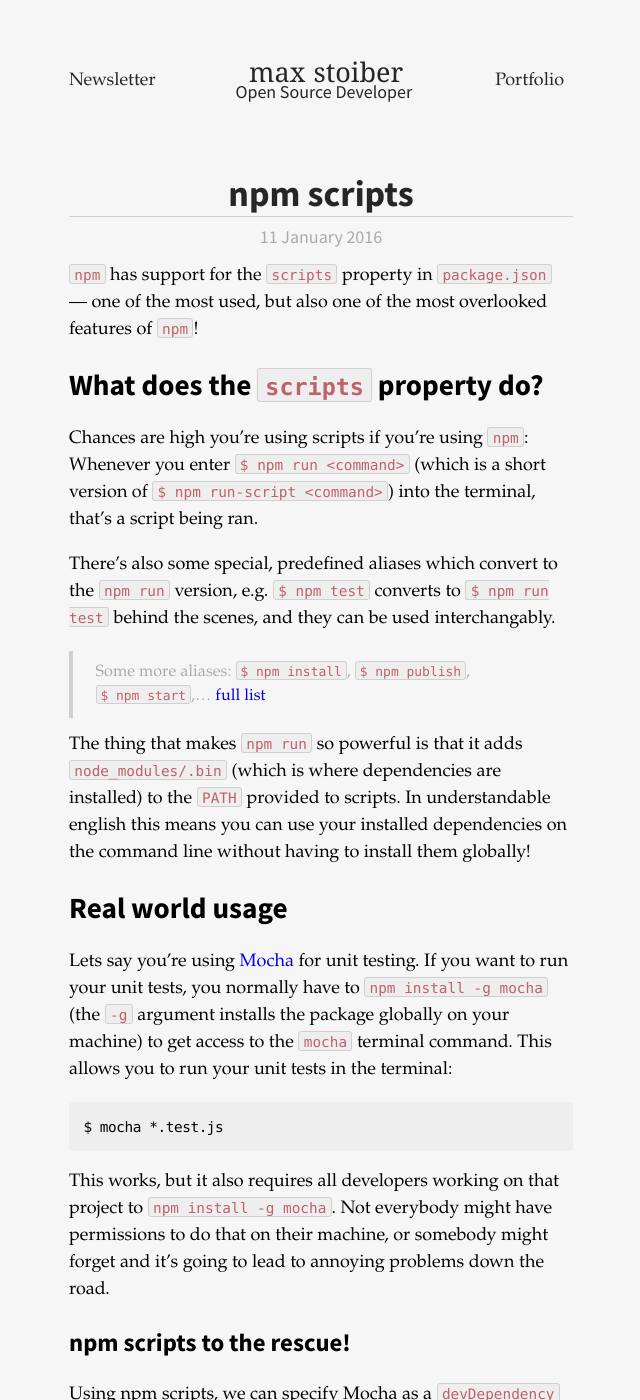
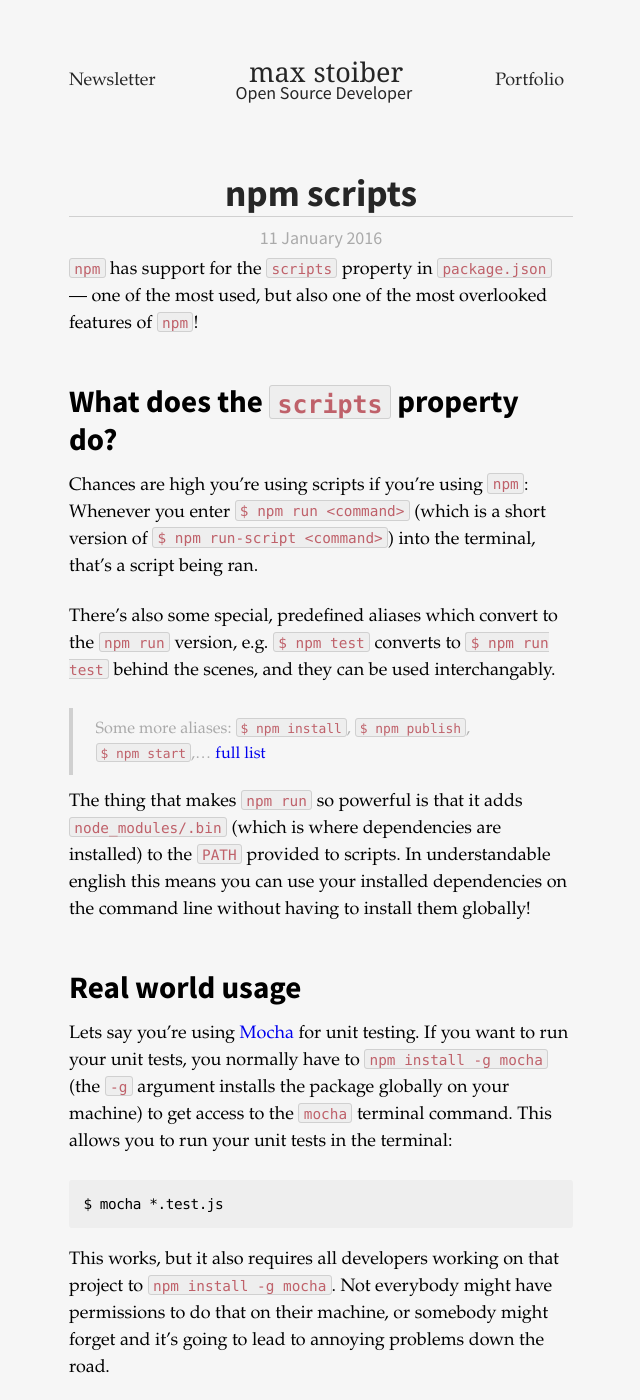
Before and after one commit to mxstbr/mxstbr.github.io, a Jekyll site: the page built from _posts/2016-01-11-npm-scripts.md, in a window 1280 px wide and 1400 px high. Shown: the whole window, without its empty margins (319-959 px from the left). Built offline with Jekyll 4.4.1, drawn with Linux system fonts in a browser that asks for light colours.

Commit message:
Slight typography update

```diff
--- a/_sass/_base.scss
+++ b/_sass/_base.scss
@@ -118,7 +118,7 @@ code {
 pre {
     display: block;
     margin-top: 0;
-    margin-bottom: 1em;
+    margin-bottom: 1.3em;
     padding: 1em;
     font-size: .8em;
     line-height: 1.4;
@@ -139,14 +139,6 @@ pre code {
 }
 a > code {
     text-decoration: underline;
-}
-
-.highlight {
-    margin-bottom: 1em;
-    border-radius: 4px;
-}
-.highlight pre {
-    margin-bottom: 0;
 }
 
 /* Gist via GitHub Pages */
--- a/_sass/_typography.scss
+++ b/_sass/_typography.scss
@@ -5,37 +5,32 @@ body, caption, th, td, input, textarea, select, option, legend, fieldset, h1, h2
 p {
     line-height: 1.5em;
     font-size: 1em;
+    margin-bottom: 1.3em;
+}
+
+h1, h2, h3, h4 {
+  font-family: $sans-serif;
+  margin: 1.414em 0 0.5em;
+  font-weight: inherit;
+  line-height: 1.2;
+  font-weight: 700;
 }
 
 h1 {
-    font-family: $sans-serif;
-    @include rem(font-size, 2);
-    /* 2x body copy size = 32px */
-    line-height: 1.25em;
-    /* 45px / 36px */
+  margin-top: 0;
+  font-size: 2.074em;
 }
 
 h2 {
-    font-family: $sans-serif;
-    @include rem(font-size, 1.625);
-    /* 1.625x body copy size = 26px */
-    line-height: 1.15384615em;
-    /* 30px / 26px */
+  font-size: 1.728em;
 }
 
 h3 {
-    font-family: $sans-serif;
-    @include rem(font-size, 1.375);
-    /* 1.375x body copy size = 22px */
-    line-height: 1.13636364em;
-    /* 25px / 22px */
+  font-size: 1.44em;
 }
 
 h4 {
-    font-family: $sans-serif;
-    @include rem(font-size, 1.125);
-    /* 1.125x body copy size = 18px */
-    line-height: 1.11111111em;
+  font-size: 1.2em;
 }
 
 blockquote {
```
